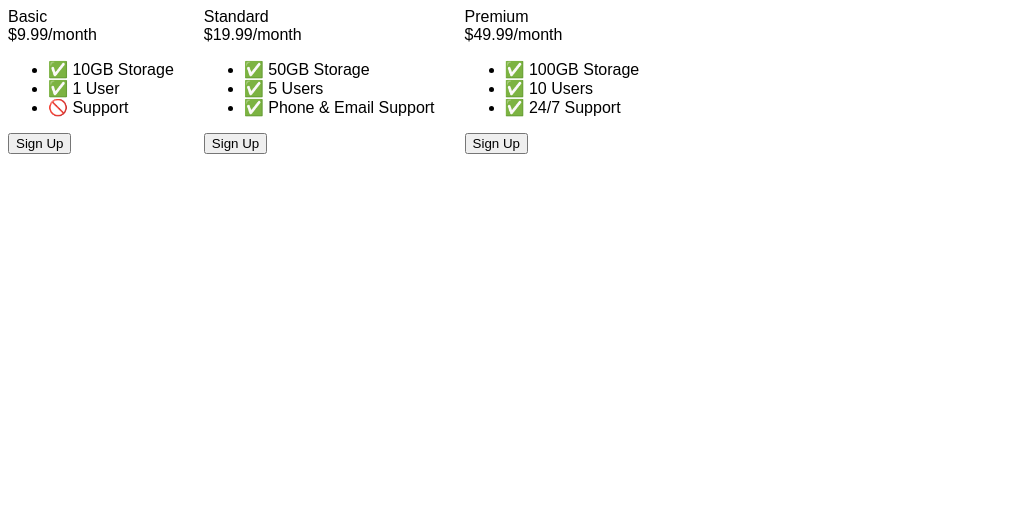
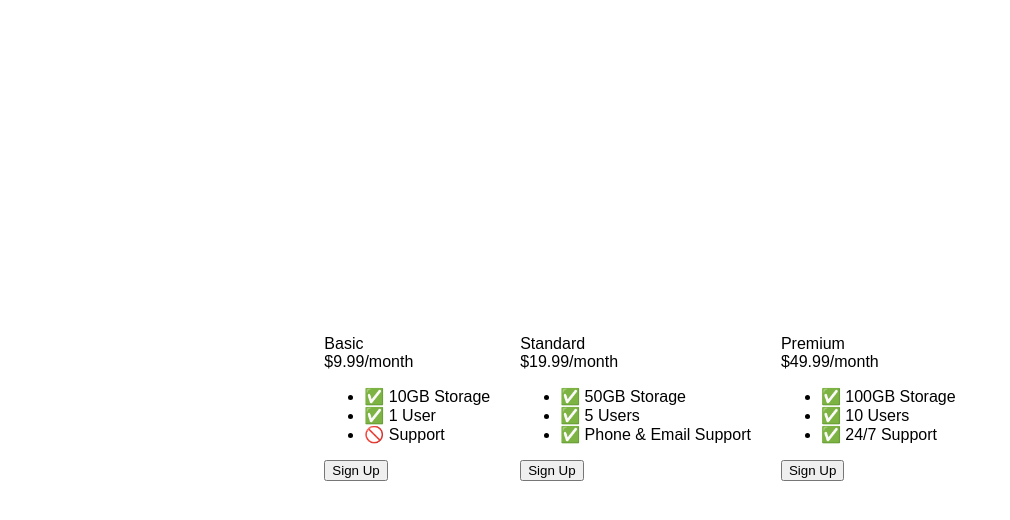
Before and after one commit to mazi-samuel/web_development_projects, a plain HTML site: page 9.4+Flexbox+Pricing+Table+Project/index.html in a window 1280 px wide. Shown: the whole page, without its empty margins (0-1010 px from the left). Drawn offline with Linux system fonts and the light colour scheme; a web font is replaced by a local one.

Commit message:
let'ssee hoe this goes

```diff
--- a/9.4+Flexbox+Pricing+Table+Project/index.html
+++ b/9.4+Flexbox+Pricing+Table+Project/index.html
@@ -17,12 +17,12 @@
       @media (max-width: 1250px) {
       }
       .pricing-container {
-        display: inline-flex;
+        display: flex;
         gap: 30px;
         justify-content: center;
+        align-items:center;
+        height: 100vh;
 
-      }
-      .pricing-container{
 
       }
     </style>
```
